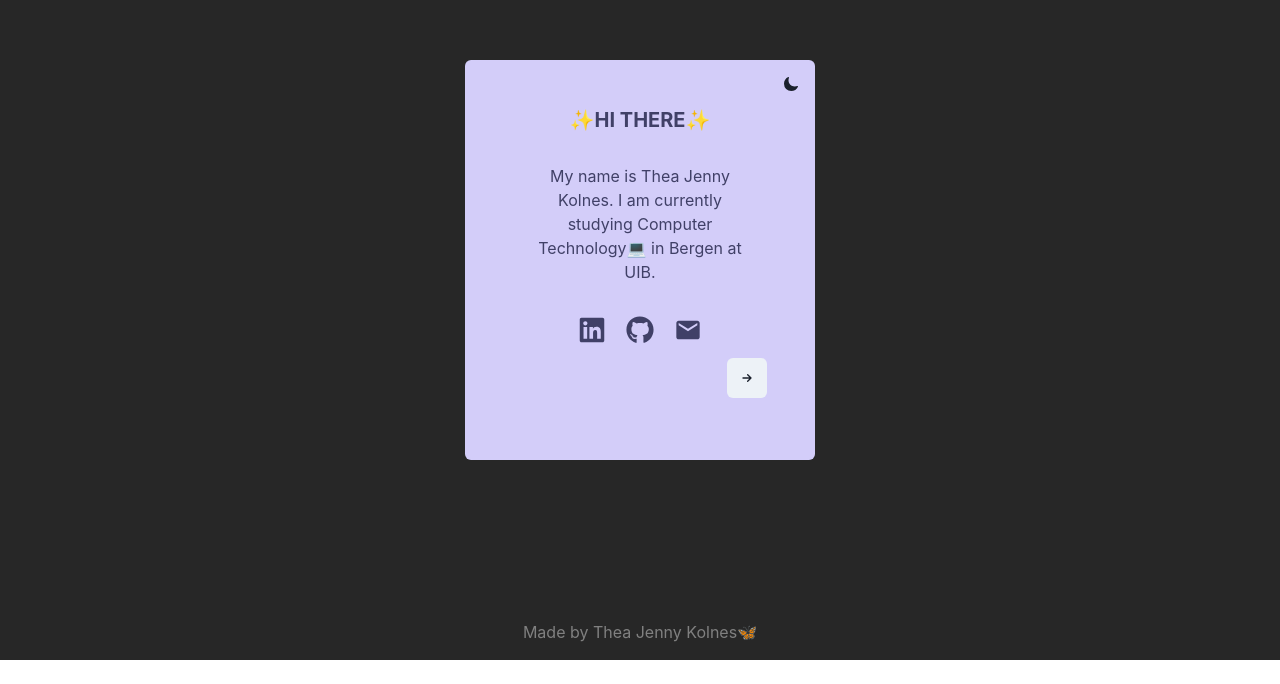
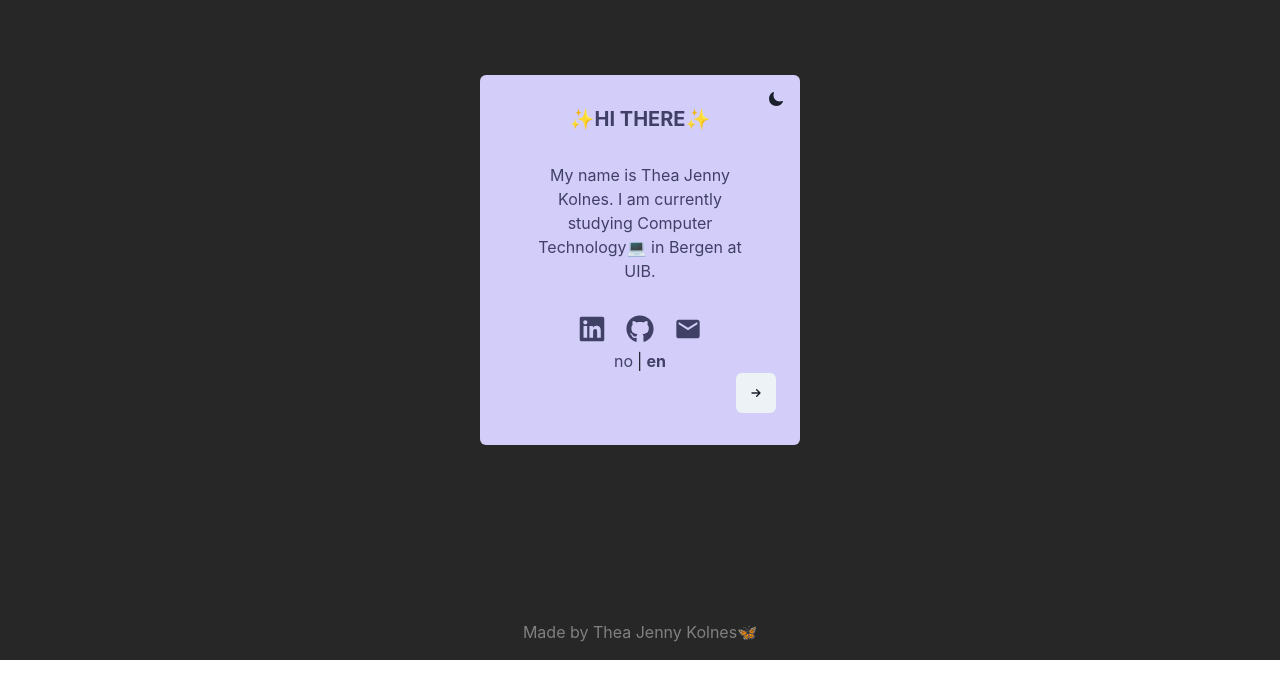
Before and after one commit to tjekol/tj-web, a Next.js app: page / in a window 1280 px wide. Shown: the part 140-824 px from the top of the page. Built offline with nearby package versions, Linux system fonts and the light colour scheme.

Commit message:
langage button on index (local)

```diff
--- a/package.json
+++ b/package.json
@@ -23,6 +23,7 @@
     "react": "^18.2.0",
     "react-dom": "^18.2.0",
     "react-icons": "^4.11.0",
+    "react-router-dom": "^6.16.0",
     "typescript": "5.2.2"
   },
   "devDependencies": {
--- a/src/components/color-themes.tsx
+++ b/src/components/color-themes.tsx
@@ -1,9 +1,14 @@
 // theme.tsx
-export const textColorLight = '#404067';
-export const textColorDark = '#D3CDF9';
+// normal text
+export const textColorLightMode = '#404067';
+export const textColorDarkMode = '#E2DDFF';
 
-export const formBackgroundLight = '#D3CDF9';
-export const formBackgroundDark = '#6B60B1';
+// less visible text
+export const textColorLightModeLV = '#6B60B1';
+export const textColorDarkModeLV = '#D3CDF9';
+
+export const backgroundLightMode = '#D3CDF9';
+export const backgroundDarkMode = '#6B60B1';
 
 import { Box, useColorMode } from '@chakra-ui/react';
 import { IoSunny, IoMoon } from 'react-icons/io5';
--- /dev/null
+++ b/src/components/language-context.tsx
@@ -0,0 +1,47 @@
+// LanguageContext.tsx
+import React, { createContext, useContext, useState, ReactNode } from 'react';
+import { useRouter } from 'next/router';
+
+type LanguageContextType = {
+  language: string;
+  setLanguage: (language: string) => void;
+};
+
+const LanguageContext = createContext<LanguageContextType | undefined>(
+  undefined,
+);
+
+type LanguageProviderProps = {
+  children: ReactNode;
+};
+
+export const LanguageProvider: React.FC<LanguageProviderProps> = ({
+  children,
+}) => {
+  const [language, setLanguage] = useState('en');
+  const { query } = useRouter();
+  if (query?.lang) {
+    setLanguage(query.lang as string);
+  }
+
+  const value: LanguageContextType = {
+    language,
+    setLanguage,
+  };
+
+  return (
+    <LanguageContext.Provider value={value}>
+      {children}
+    </LanguageContext.Provider>
+  );
+};
+
+export function useLanguage() {
+  const context = useContext(LanguageContext);
+
+  if (!context) {
+    throw new Error('useLanguage must be used within a LanguageProvider');
+  }
+
+  return context;
+}
--- /dev/null
+++ b/src/components/language-switcher.tsx
@@ -0,0 +1,41 @@
+// LanguageSwitcher.tsx
+import { textColorDarkModeLV, textColorLightMode } from './color-themes';
+import { Flex, Text, useColorModeValue } from '@chakra-ui/react';
+import { useLanguage } from './language-context';
+import React from 'react';
+
+function LanguageSwitcher() {
+  const { language, setLanguage } = useLanguage();
+  const isNorwegian = language === 'no';
+  const textColor = useColorModeValue(textColorLightMode, textColorDarkModeLV);
+
+  return (
+    <Flex justifyContent='center' direction='row'>
+      <Text
+        as={isNorwegian ? 'b' : 'p'}
+        mr='1'
+        color={textColor}
+        _hover={{ textDecoration: 'underline' }}
+        onClick={() => {
+          setLanguage('no');
+        }}
+      >
+        no
+      </Text>
+      |
+      <Text
+        as={!isNorwegian ? 'b' : 'p'}
+        ml='1'
+        color={textColor}
+        _hover={{ textDecoration: 'underline' }}
+        onClick={() => {
+          setLanguage('en');
+        }}
+      >
+        en
+      </Text>
+    </Flex>
+  );
+}
+
+export default LanguageSwitcher;
--- a/src/components/page.tsx
+++ b/src/components/page.tsx
@@ -1,3 +1,9 @@
+import DarkModeSwitch, {
+  backgroundLightMode,
+  backgroundDarkMode,
+  textColorLightMode,
+  textColorDarkMode,
+} from './color-themes';
 import {
   Flex,
   Heading,
@@ -8,12 +14,6 @@ import {
   LinkOverlay,
   Spacer,
 } from '@chakra-ui/react';
-import DarkModeSwitch, {
-  formBackgroundLight,
-  formBackgroundDark,
-  textColorLight,
-  textColorDark,
-} from './color-themes';
 import {
   HiOutlineArrowSmLeft,
   HiOutlineArrowSmRight,
@@ -37,10 +37,10 @@ function PageComponent({
   homeButton?: boolean;
 }) {
   const formBackground = useColorModeValue(
-    formBackgroundLight,
-    formBackgroundDark,
+    backgroundLightMode,
+    backgroundDarkMode,
   );
-  const textColor = useColorModeValue(textColorLight, textColorDark);
+  const textColor = useColorModeValue(textColorLightMode, textColorDarkMode);
 
   return (
     <>
@@ -51,14 +51,15 @@ function PageComponent({
         background={'#272727'}
       >
         <Flex
+          position='relative'
+          paddingY='8'
+          paddingX='6'
           direction='column'
           background={formBackground}
-          p='12'
           rounded='6'
-          position='relative'
           minW='300'
-          maxW='350'
-          minH='400'
+          maxW='320'
+          minH='300'
         >
           <Heading size='md' mb='2' textAlign='center' color={textColor}>
             {header}
--- a/src/pages/_app.tsx
+++ b/src/pages/_app.tsx
@@ -1,11 +1,14 @@
 // pages/_app.js
+import { LanguageProvider } from '@/components/language-context';
 import { ChakraProvider } from '@chakra-ui/react';
 import { AppProps } from 'next/app'; // Import the AppProps type
 
 function MyApp({ Component, pageProps }: AppProps) {
   return (
     <ChakraProvider>
-      <Component {...pageProps} />
+      <LanguageProvider>
+        <Component {...pageProps} />
+      </LanguageProvider>
     </ChakraProvider>
   );
 }
--- a/src/pages/index.tsx
+++ b/src/pages/index.tsx
@@ -1,5 +1,4 @@
 import {
-  IconButton,
   Icon,
   Flex,
   Spacer,
@@ -7,78 +6,72 @@ import {
   LinkOverlay,
   LinkBox,
 } from '@chakra-ui/react';
-import { HiOutlineArrowSmRight } from 'react-icons/hi';
+import LanguageSwitcher from '@/components/language-switcher';
+import { useLanguage } from '@/components/language-context';
 import { FaLinkedin, FaGithub } from 'react-icons/fa';
+import PageComponent from '@/components/page';
 import { MdEmail } from 'react-icons/md';
-import PageComponent from '@/components/page';
+import React from 'react';
 
 const IndexPage = () => {
   const textColor = useColorModeValue('#404067', '#D3CDF9');
+  const isNorwegian = useLanguage().language === 'no';
 
   return (
     <PageComponent
-      header={'✨HI THERE✨'}
+      header={isNorwegian ? '✨HEI DU✨' : '✨HI THERE✨'}
       desc={
-        'My name is Thea Jenny Kolnes. I am currently studying Computer Technology💻 in Bergen at UIB.'
+        isNorwegian
+          ? ' Mitt navn er Thea Jenny Kolnes. Jeg tar bachelor i Datateknologi💻 in Bergen at UIB.'
+          : 'My name is Thea Jenny Kolnes. I am currently studying Computer Technology💻 in Bergen at UIB.'
       }
+      nextPage='/about'
     >
-      <Flex m="2" direction="row">
+      <Flex mt='2' direction='row'>
         <Spacer />
         <LinkBox
-          transition=".1s ease-out"
+          transition='.1s ease-out'
           _hover={{ transform: 'scale(1.30)' }}
         >
           <LinkOverlay
-            href="https://www.linkedin.com/in/thea-jenny-kolnes-a79821231/"
-            aria-label="Linkedin-en min"
+            href='https://www.linkedin.com/in/thea-jenny-kolnes-a79821231/'
+            aria-label='Linkedin-en min'
             isExternal
           >
-            <Icon as={FaLinkedin} boxSize="7" color={textColor} />
+            <Icon as={FaLinkedin} boxSize='7' color={textColor} />
           </LinkOverlay>
         </LinkBox>
 
         <LinkBox
-          mr="5"
-          ml="5"
-          transition=".1s ease-out"
+          mr='5'
+          ml='5'
+          transition='.1s ease-out'
           _hover={{ transform: 'scale(1.30)' }}
         >
           <LinkOverlay
-            href="https://github.com/tkol02"
-            aria-label="Githubben min"
+            href='https://github.com/tkol02'
+            aria-label='Githubben min'
             isExternal
           >
-            <Icon as={FaGithub} boxSize="7" color={textColor} />
+            <Icon as={FaGithub} boxSize='7' color={textColor} />
           </LinkOverlay>
         </LinkBox>
 
         <LinkBox
-          transition=".1s ease-out"
+          transition='.1s ease-out'
           _hover={{ transform: 'scale(1.30)' }}
         >
           <LinkOverlay
-            href="mailto:thea.jenny02@gmail.com"
-            aria-label="Send mail til meg"
+            href='mailto:thea.jenny02@gmail.com'
+            aria-label='Send mail til meg'
             isExternal
           >
-            <Icon as={MdEmail} boxSize="7" color={textColor} />
+            <Icon as={MdEmail} boxSize='7' color={textColor} />
           </LinkOverlay>
         </LinkBox>
-
         <Spacer />
       </Flex>
-
-      <Flex justifyContent="right">
-        <LinkBox>
-          <LinkOverlay href="/about">
-            <IconButton
-              width="15"
-              aria-label="next page"
-              icon={<HiOutlineArrowSmRight />}
-            />
-          </LinkOverlay>
-        </LinkBox>
-      </Flex>
+      <LanguageSwitcher />
     </PageComponent>
   );
 };
```
Also changed, not shown: src/pages/about.tsx (+18 -11 lines), src/pages/webkom.tsx (+13 -9 lines), 1 other file (tests, documents, lock files or other folders).
